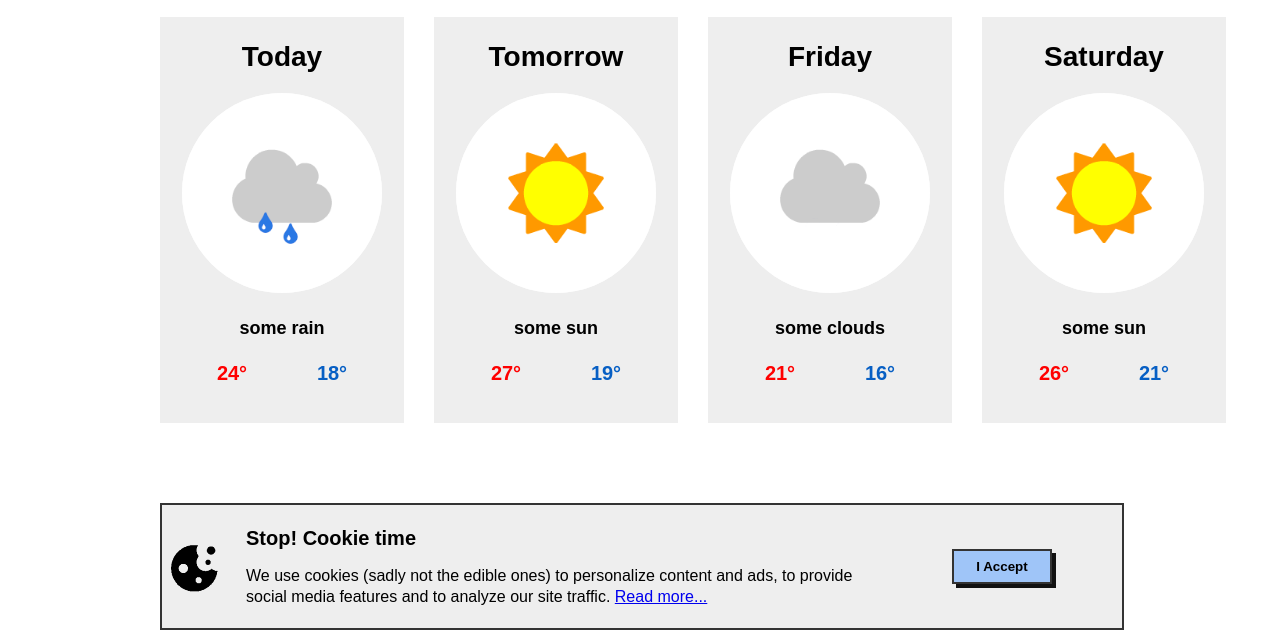
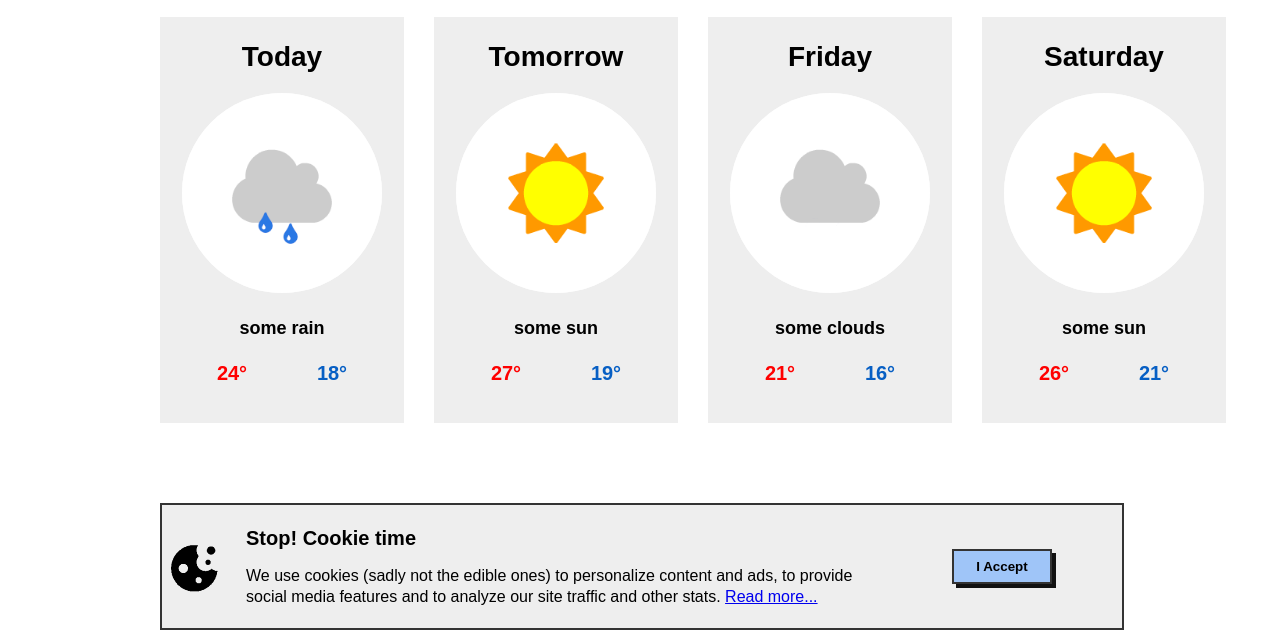
Before and after one commit to erandadervishi/DojoWeather, a plain HTML site: page index.html in a window 1280 px wide. Shown: the part 170-800 px from the top of the page. Drawn offline with Linux system fonts and the light colour scheme.

Commit message:
2nd commit

```diff
--- a/index.html
+++ b/index.html
@@ -76,7 +76,7 @@
                     <img class="cookie" src="assets/cookie.png" alt="cookie">
                     <div class="p_20">
                         <h4>Stop! Cookie time</h4>
-                        <p>We use cookies (sadly not the edible ones) to personalize content and ads, to provide social media features and to analyze our site traffic. <a href="#">Read more...</a></p>
+                        <p>We use cookies (sadly not the edible ones) to personalize content and ads, to provide social media features and to analyze our site traffic and other stats. <a href="#">Read more...</a></p>
                     </div>
                 </div>
                 <div class="flex_1 txt_center">
```
